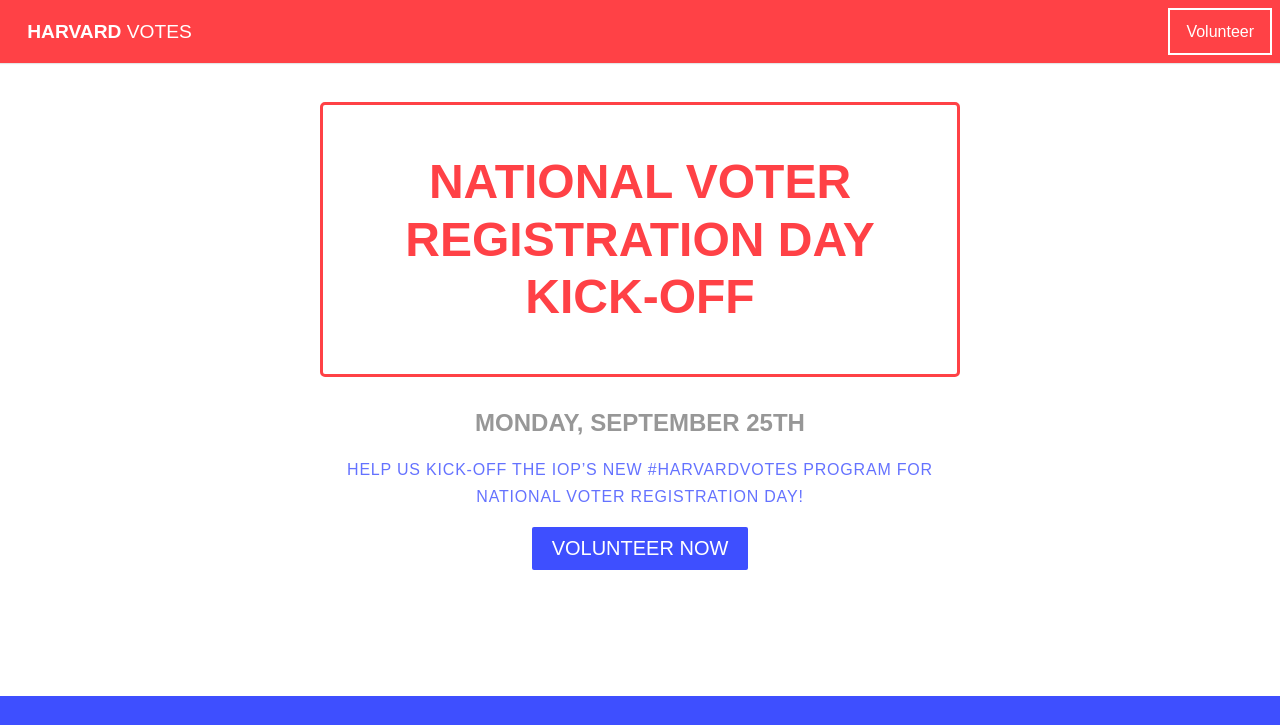
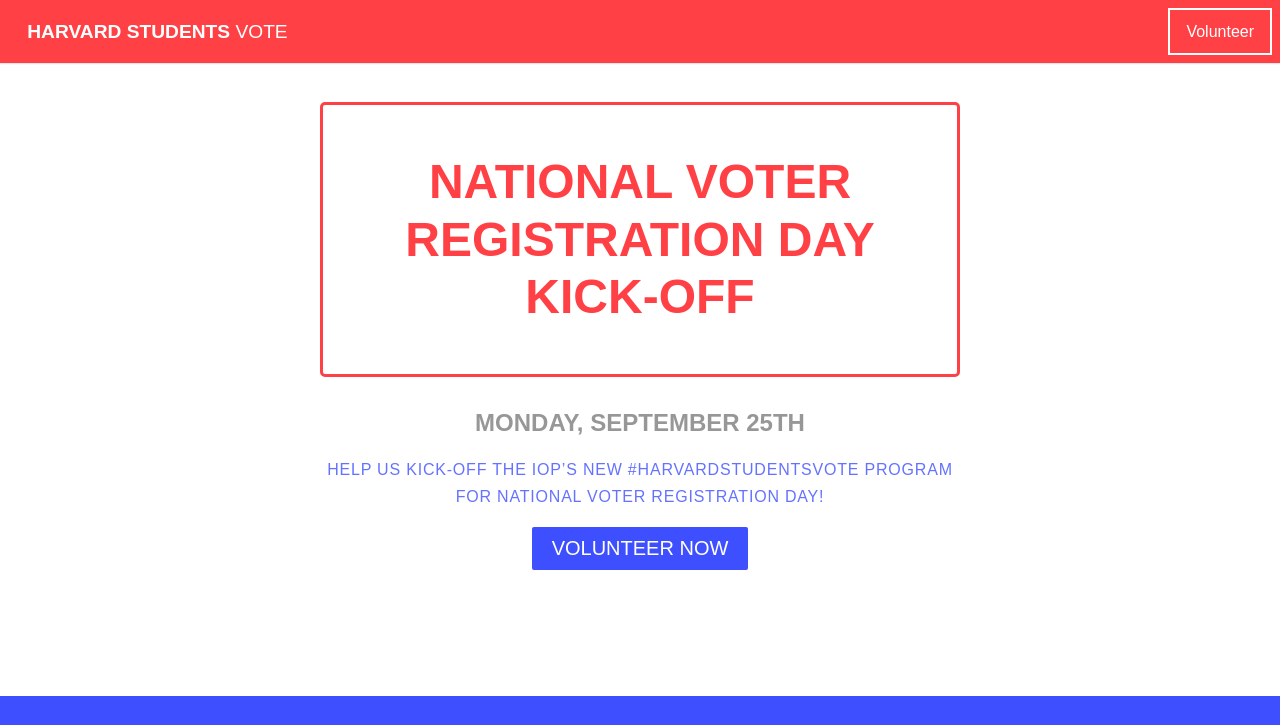
Before and after one commit to dandrabik/voter_reg_landing, a plain HTML site: page index.html in a window 1280 px wide. Shown: the top 725 px of the page. Drawn offline with nearby package versions, Linux system fonts and the light colour scheme.

Commit message:
Name change.

```diff
--- a/index.html
+++ b/index.html
@@ -3,8 +3,8 @@
 <head>
     <meta charset="utf-8">
     <meta name="viewport" content="width=device-width, initial-scale=1.0">
-    <meta name="description" content="Harvard Votes">
-    <title>Harvard Votes</title>
+    <meta name="description" content="Harvard Students Vote">
+    <title>Harvard Students Vote</title>
 
     <link rel="stylesheet" href="https://unpkg.com/purecss@1.0.0/build/pure-min.css" integrity="sha384-" crossorigin="anonymous">
 
@@ -29,7 +29,7 @@
 
 <div class="header">
     <div class="home-menu pure-menu pure-menu-horizontal pure-menu-fixed bg-red">
-        <a class="pure-menu-heading white" href=""><b>Harvard</b> Votes</a>
+        <a class="pure-menu-heading white" href="https://docs.google.com/forms/d/19lWH-bUXkjb0wvARS43hsVMhCbFz_bL_B_eF9Zj3Swc"><b>Harvard Students</b> Vote</a>
 
         <ul class="pure-menu-list">
             <li class="pure-menu-item"><a href="https://docs.google.com/forms/d/19lWH-bUXkjb0wvARS43hsVMhCbFz_bL_B_eF9Zj3Swc" class="pure-menu-link">Volunteer</a></li>
@@ -46,7 +46,7 @@
         </h1>
         <h2 class="gray">Monday, September 25th</h2>
         <p class="splash-subhead blue">
-            Help us kick-off the IOP’s new #HarvardVotes program for National Voter Registration Day!
+            Help us kick-off the IOP’s new #HarvardStudentsVote program for National Voter Registration Day!
         </p>
         <p>
             <a href="#" class="pure-button bg-blue white button-xlarge">Volunteer Now</a>
@@ -211,7 +211,7 @@
                 <p>Harvard is a leading institution in so many ways; but we fall short when it comes to civic participation. </p>
                 <ul>
                     <li>In 2014, only 24% of enrolled, eligible students at Harvard University voted.</li>
-                    <li>In 2012, only 49% of enrolled, eligible students at Harvard University Voted.</li>
+                    <li>In 2012, only 49% of enrolled, eligible students at Harvard University voted.</li>
                 </ul>
 
                 <p>We want to create a culture of civic participation at Harvard and make sure every student has access to the information and tools they need to vote.</p>
@@ -264,7 +264,7 @@ Have another question?
     </div>
 
     <div class="footer is-center bg-blue white">
-        &copy; 2017 <b>Harvard</b> Votes
+        &copy; 2017 <b>Harvard Student</b> Votes
     </div>
 
 </div>
```
